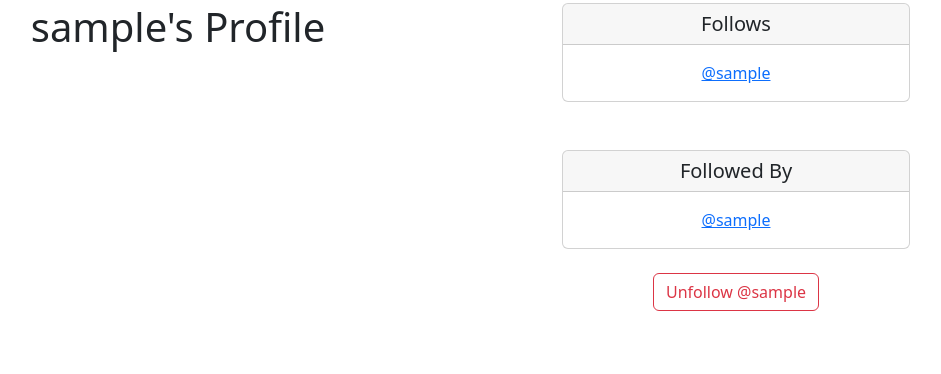
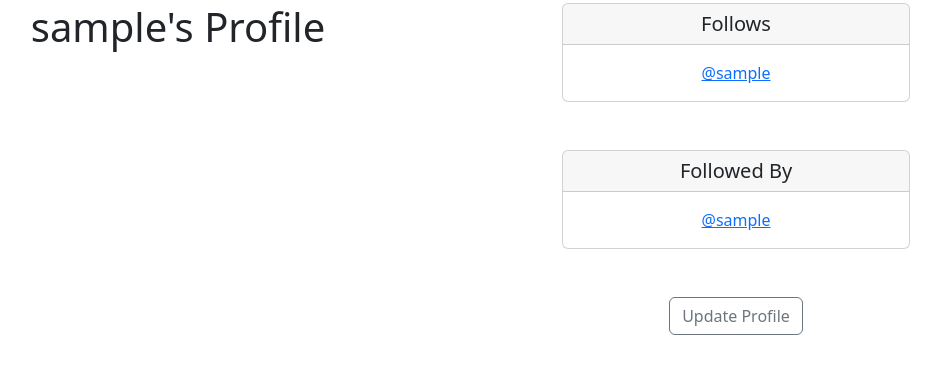
Before and after one commit to CapitainFan/Beeper, a Django app: page /profile/1 in a window 1280 px wide. Shown: the part 77-451 px from the top of the page, without its empty margins (276-1217 px from the left). Run offline with Django 4.2, Linux system fonts and the light colour scheme; the visitor is signed in with stand-in values (Sample User, id 1); data comes from the database, SQL or seed files in the repository; data that the repository does not hold is empty.

Commit message:
added update user page

```diff
--- a/social/musker/templates/profile.html
+++ b/social/musker/templates/profile.html
@@ -56,6 +56,7 @@
 			<br/>
 
 
+			{% if request.user.id is not profile.user.id %}
 				<form method=POST>
 				{% csrf_token %}
 				{% if profile in user.profile.follows.all %}
@@ -69,7 +70,16 @@
 				</button>
 
 				{% endif %}
+			{% endif %}
 			</form>
+
+
+			<br/>
+
+
+			{% if request.user.id == profile.user.id %}
+				<a href="{% url 'update_user' %}" class="btn btn-outline-secondary">Update Profile</a>
+			{% endif %}
 
 
 			<br/>
--- a/social/musker/urls.py
+++ b/social/musker/urls.py
@@ -9,4 +9,5 @@ urlpatterns = [
     path('login/', views.login_user, name='login'),
     path('logout', views.logout_user, name='logout'),
     path('register/', views.register_user, name='register'),
+    path('update_user/', views.update_user, name='update_user'),
 ]
--- a/social/musker/views.py
+++ b/social/musker/views.py
@@ -1,11 +1,28 @@
-from django.shortcuts import render, redirect
+from django import forms
+from django.contrib.auth.models import User
 from django.contrib import messages
 from django.contrib.auth import authenticate, login, logout
 from django.contrib.auth.forms import UserCreationForm
-from django import forms
+from django.shortcuts import render, redirect
 
 from .models import Profile, Meep
 from .forms import  MeepForm, SignUpForm
+
+
+def update_user(request):
+	if request.user.is_authenticated:
+		current_user = User.objects.get(id=request.user.id)
+		form = SignUpForm(request.POST or None, instance=current_user)
+		if form.is_valid():
+			form.save()
+			login(request, current_user)
+			messages.success(request, ("Your Profile Has Been Updated!"))
+			return redirect('home')
+
+		return render(request, "update_user.html", {'form':form})
+	else:
+		messages.success(request, ("You Must Be Logged In To View That Page..."))
+		return redirect('home')
 
 
 def register_user(request):
```
Also changed, not shown: social/musker/templates/update_user.html (added, +19 -0 lines). Lines whose indentation alone changed are shown as unchanged.
